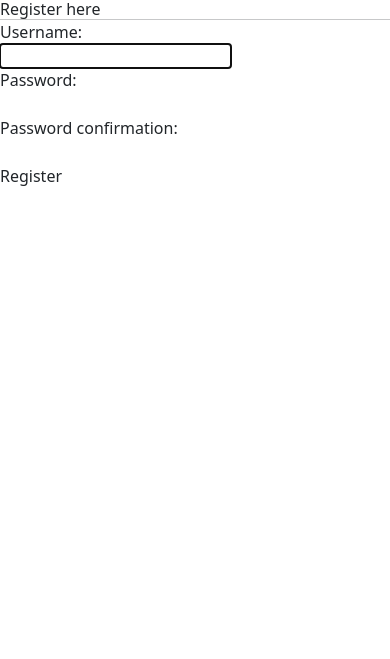
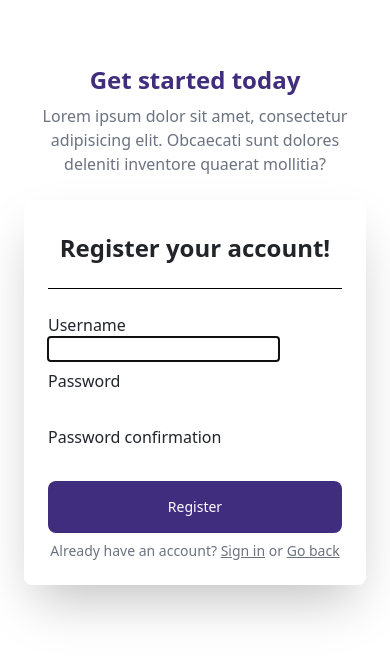
Before and after one commit to syafiqoarashy/pbd-midterm-project, a Django app: page /register/ in a window 390 px wide. Shown: the top 659 px of the page. Run offline with Django 4.2, Linux system fonts and the light colour scheme; parts of the project's set-up code (start-up, migrations or seed data) failed here and were passed over; some libraries are stand-ins or nearby versions.

Commit message:
more decoration, register styling

```diff
--- a/home/templates/login.html
+++ b/home/templates/login.html
@@ -10,7 +10,7 @@
   <section class="relative flex flex-wrap lg:h-screen lg:items-center">
     <div class="w-full px-4 py-12 sm:px-6 sm:py-16 lg:w-1/2 lg:px-8 lg:py-24">
       <div class="mx-auto max-w-lg text-center">
-        <h1 class="text-2xl font-bold sm:text-3xl">Get started today!</h1>
+        <h1 class="text-2xl font-bold sm:text-3xl">Welcome!</h1>
 
         <p class="mt-4 text-gray-500">
           Lorem ipsum dolor sit amet consectetur adipisicing elit. Et libero nulla
--- a/home/templates/register.html
+++ b/home/templates/register.html
@@ -7,22 +7,41 @@
 {% block content %}
 
 
-<h3>Register here</h3>
-<hr>
+<div class="mx-auto max-w-screen-xl px-4 py-16 sm:px-6 lg:px-8">
+    <div class="mx-auto max-w-lg">
+      <h1 class="text-center text-2xl font-bold text-[#412D7E] sm:text-3xl">
+        Get started today
+      </h1>
 
-<form action="" method="POST">
+      <p class="mx-auto mt-2 max-w-md text-center text-gray-500">
+        Lorem ipsum dolor sit amet, consectetur adipisicing elit. Obcaecati sunt
+        dolores deleniti inventore quaerat mollitia?
+      </p>
+
+      <form action="" method="POST" class="mt-4 mb-0 space-y-2 rounded-lg p-4 shadow-2xl">
         {% csrf_token %}
-
+        <p class="text-2xl mb-4 text-center justify-center font-semibold">Register your account!</p>
+        <div class="flex w-full my-4 border-t border-black"></div>
         {% for field in form %}
-        <div>
-            <p>{{ field.label }}: <br> {{ field }}</p>
+            <div class="relative mt-2">
+                <p class="">{{ field.label }} <br> {{ field }}</p>
 
                 {% for error in field.errors %}
                     <small style="color: red">{{ error }}</small>
                 {% endfor %}
             </div>
         {% endfor %}
-    <button type="submit">Register</button>
+        <button class="block w-full rounded-lg bg-[#412D7E] px-5 py-3 text-sm font-medium text-white"
+        type="submit">Register</button>
+        <div class="flex items-center justify-center">
+            <p class="text-sm text-gray-500">
+              Already have an account?
+              <a href="{% url 'home:login' %}" class="underline">Sign in</a>
+              or
+              <a href="{% url 'home:landing' %}" class="underline">Go back</a>
+            </p>
+    </div>
+  </div>
 
 </form>
 
```
Also changed, not shown: home/templates/index.html (+10 -7 lines). Lines whose indentation alone changed are shown as unchanged.
